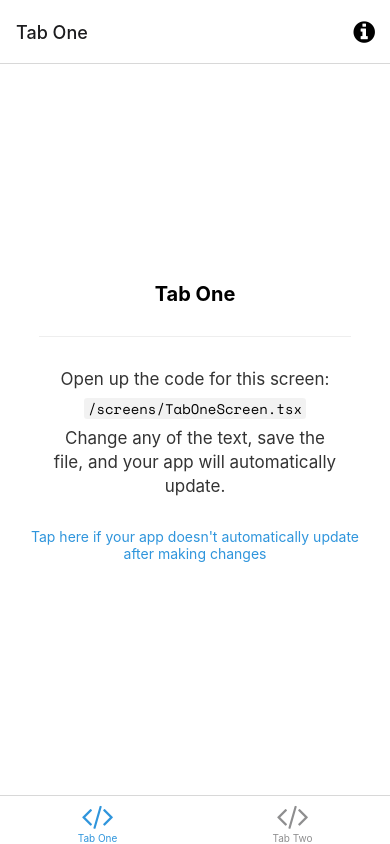
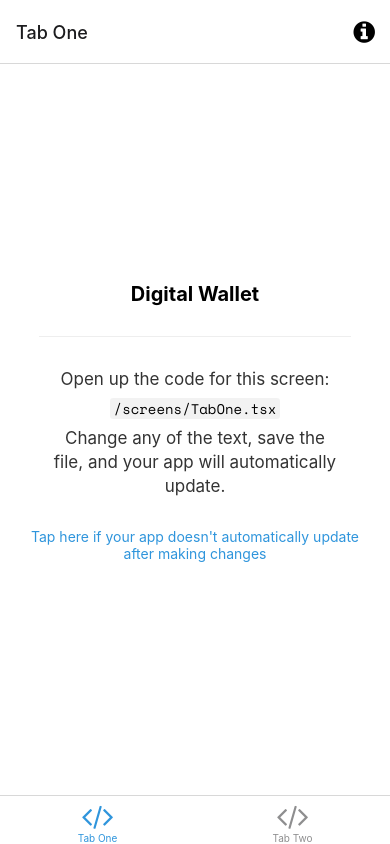
Before and after one commit to andrew-lin-chang/sp22-iot-rfid, a React Native app in the folder rfid/: screen /TabOne in a window 390 px wide. Built offline with nearby package versions, Linux system fonts and the light colour scheme; what expo-linking would draw is missing.

Commit message:
new edits

```diff
--- a/rfid/screens/TabOneScreen.tsx
+++ b/rfid/screens/TabOneScreen.tsx
@@ -7,9 +7,9 @@ import { RootTabScreenProps } from '../types';
 export default function TabOneScreen({ navigation }: RootTabScreenProps<'TabOne'>) {
   return (
     <View style={styles.container}>
-      <Text style={styles.title}>Tab One</Text>
+      <Text style={styles.title}>Digital Wallet</Text>
       <View style={styles.separator} lightColor="#eee" darkColor="rgba(255,255,255,0.1)" />
-      <EditScreenInfo path="/screens/TabOneScreen.tsx" />
+      <EditScreenInfo path="/screens/TabOne.tsx" />
     </View>
   );
 }
```
